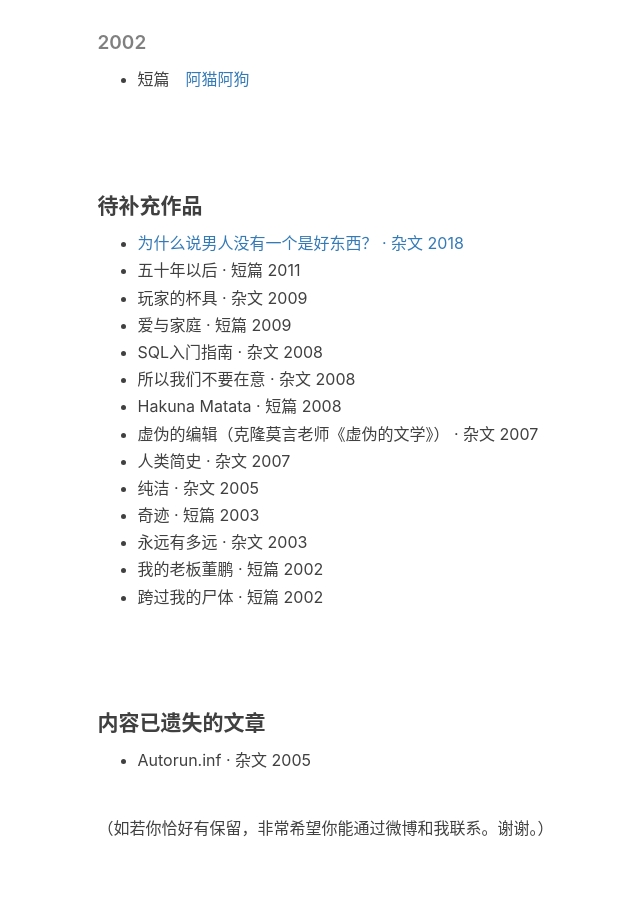
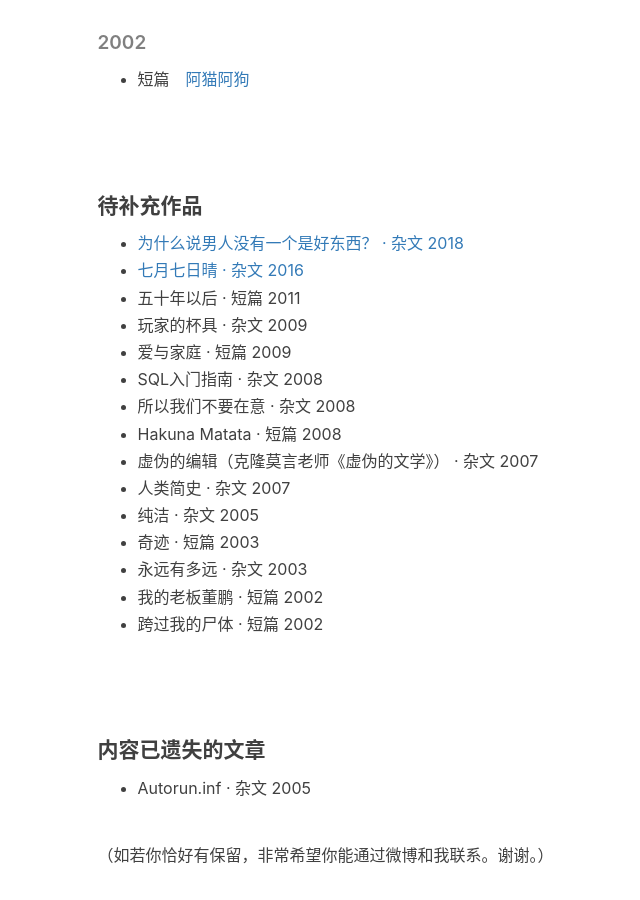
Before and after one commit to zizouqi/zizouqi.github.io, a Jekyll site: the page built from hikaru.html, in a window 1280 px wide and 900 px high, scrolled down 2127 px. Shown: the whole window, without its empty margins (70-710 px from the left). Built offline with Jekyll 4.4.1, drawn with Linux system fonts in a browser that asks for light colours; nearby versions of some CDN libraries; comment, search, counter and statistics services are not loaded.

Commit message:
Update index.md

```diff
--- a/_includes/article/index.md
+++ b/_includes/article/index.md
@@ -90,6 +90,7 @@
 #### 待补充作品
 
 - [为什么说男人没有一个是好东西？ · 杂文 2018](https://www.vgtime.com/topic/1041581.jhtml)
+- [七月七日晴 · 杂文 2016](https://weibo.com/1707086621/Dk6ep62LD)
 - 五十年以后 · 短篇 2011
 - 玩家的杯具 · 杂文 2009
 - 爱与家庭 · 短篇 2009
```
